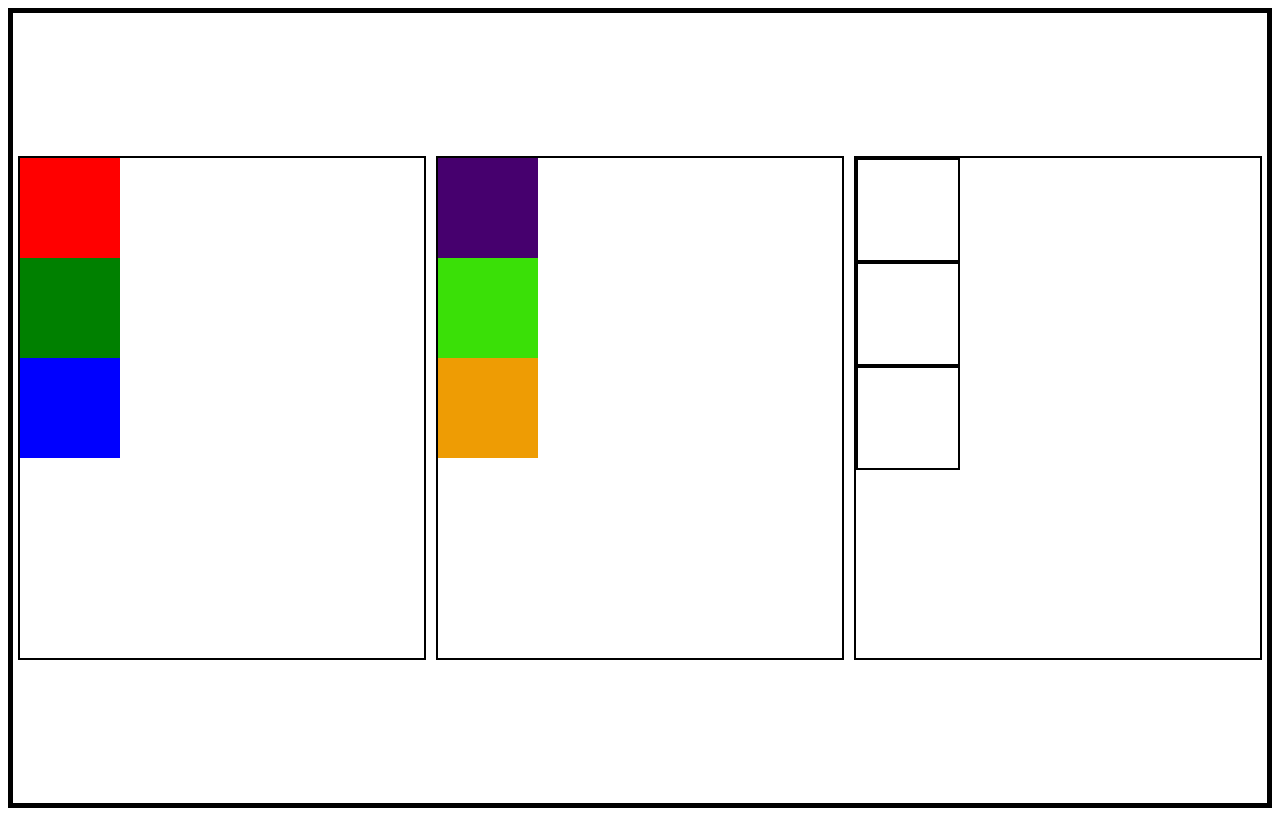
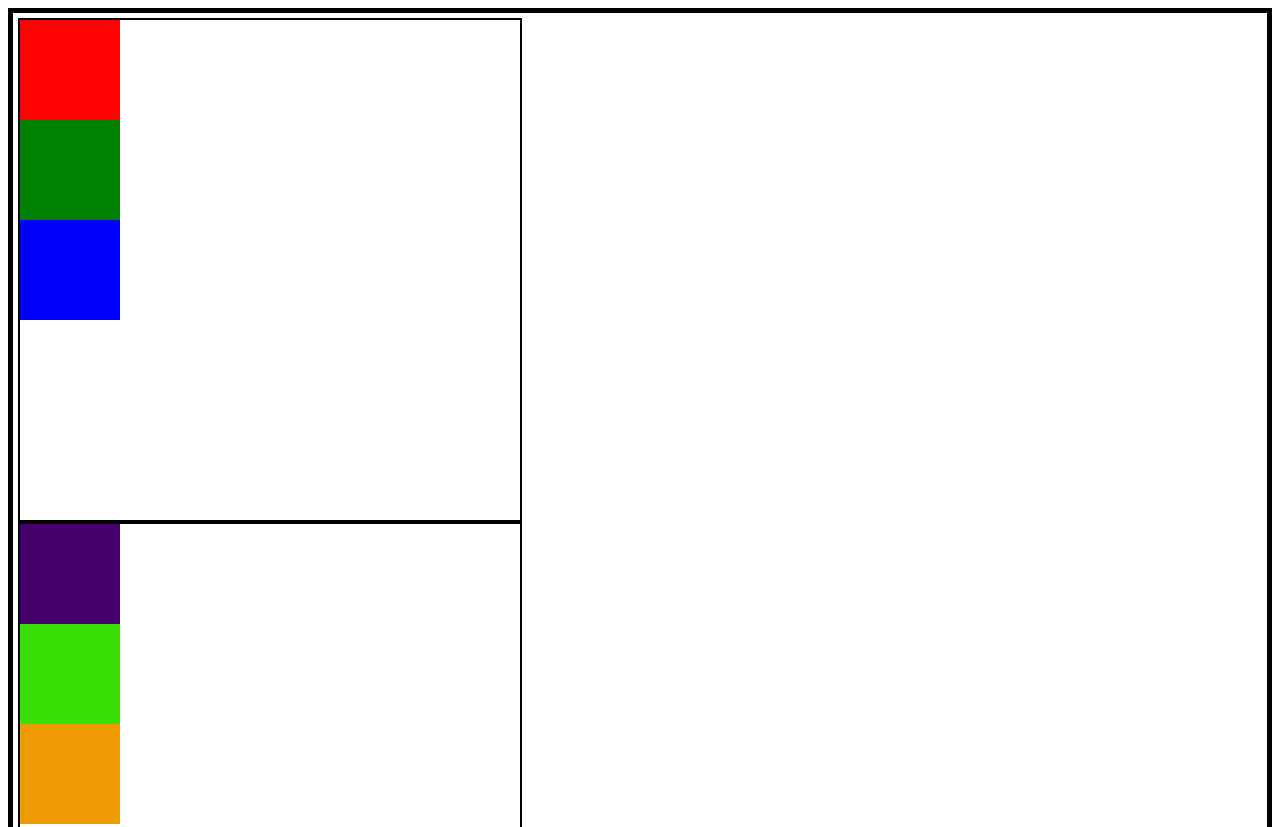
Before and after one commit to BEISTE-MEHUS/HTML-og-CSS-test, a plain HTML site: page index.html in a window 1280 px wide. Shown: the top 827 px of the page. Drawn offline with Linux system fonts and the light colour scheme.

Commit message:
Update style.css

```diff
--- a/style.css
+++ b/style.css
@@ -3,11 +3,6 @@
     border: 5px solid black;
     padding: 5px;
     box-sizing: border-box;
-    display: flex;
-    justify-content: center;
-    align-items: center;
-    height: 100vh;
-    gap: 10px;
 }
 
 .container-one, .container-two, .container-three  {
```
